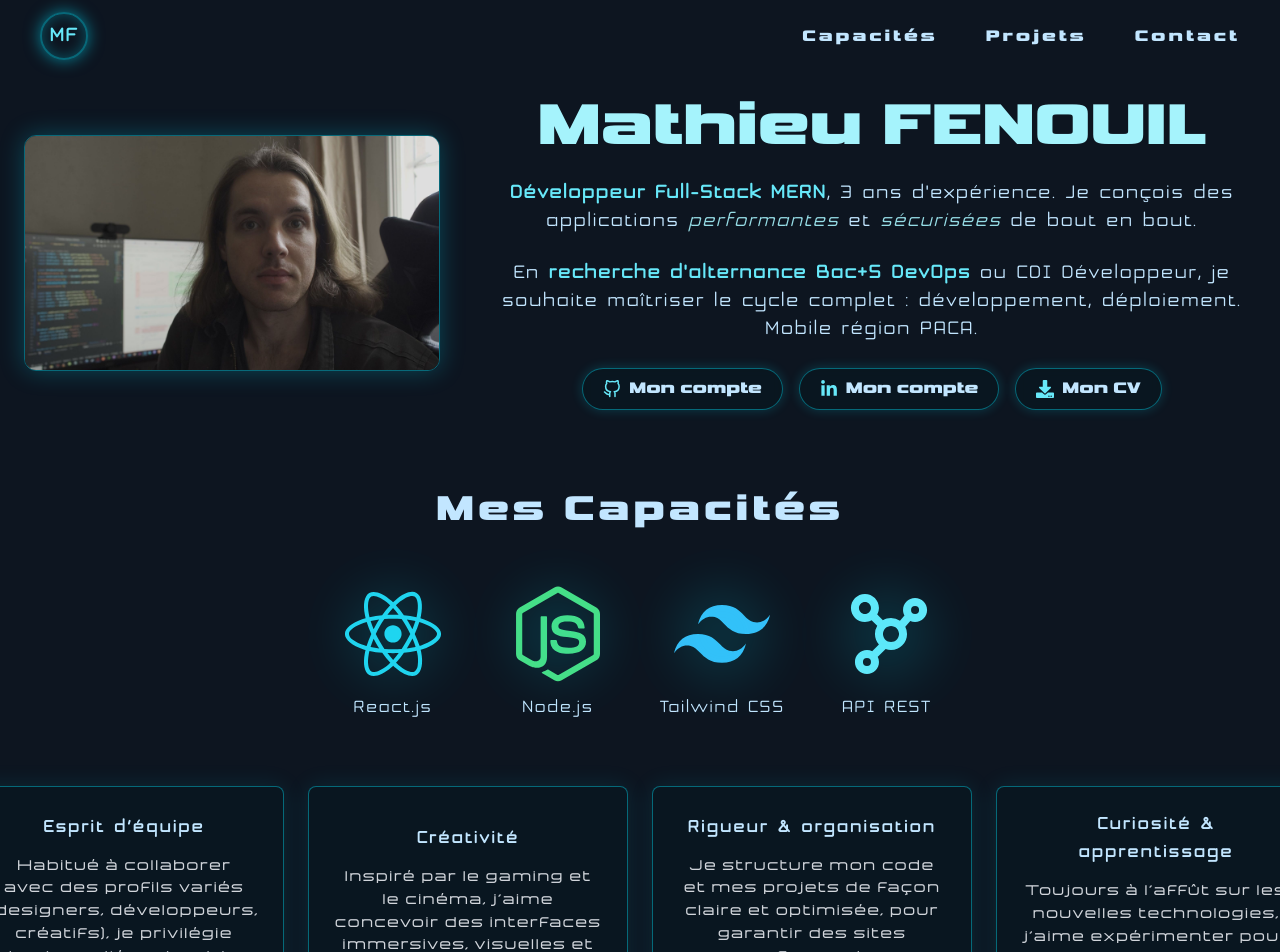
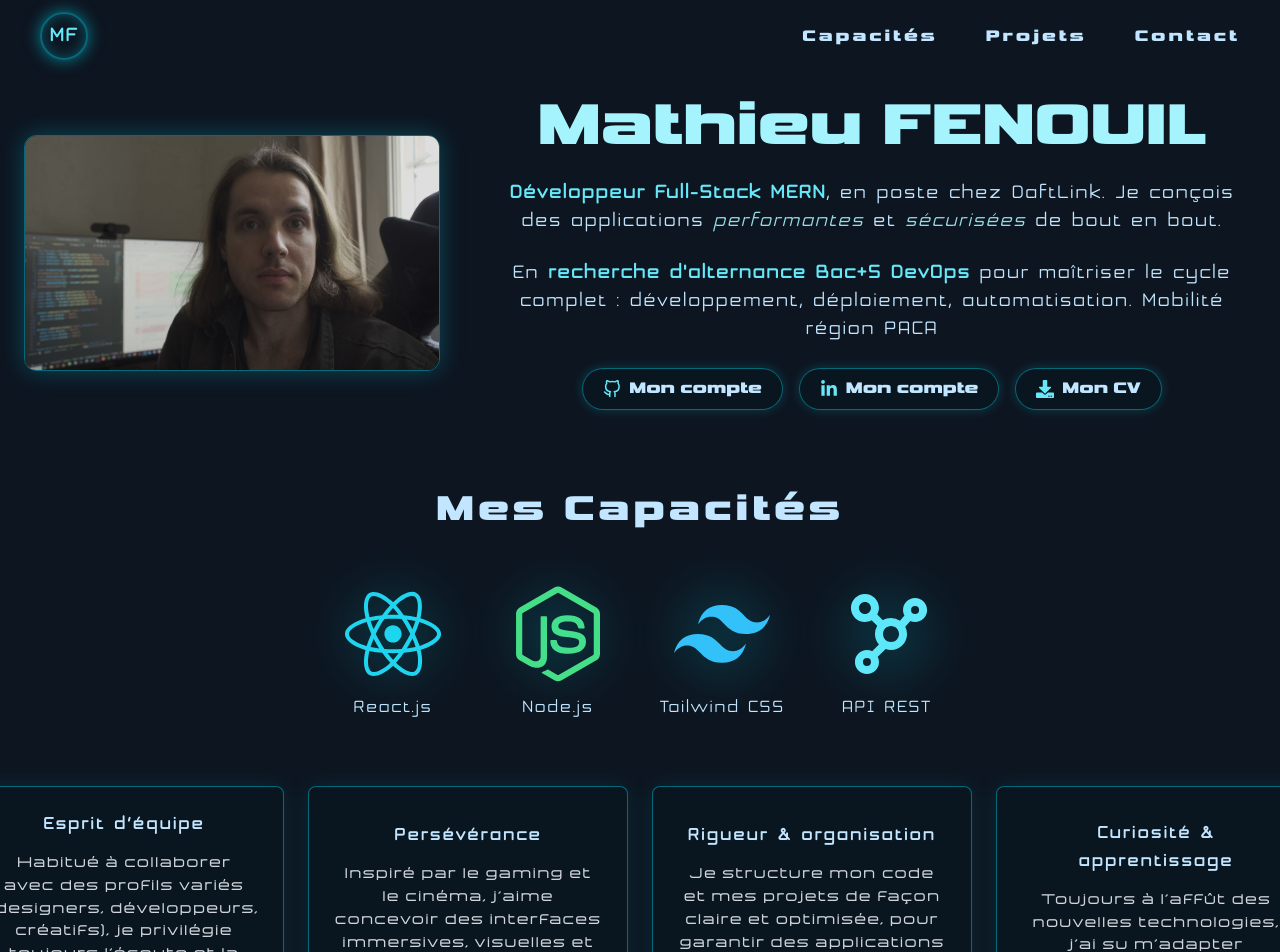
Before and after one commit to Matfen2/portfolio-mathieu-fenouil, a React (Create React App) app: page / in a window 1280 px wide. Shown: the top 952 px of the page. Built offline with nearby package versions, Linux system fonts and the light colour scheme.

Commit message:
Update Present and Capacities

```diff
--- a/src/sections/Capacities.jsx
+++ b/src/sections/Capacities.jsx
@@ -98,17 +98,17 @@ export default function Capacities() {
               text: "Habitué à collaborer avec des profils variés (designers, développeurs, créatifs), je privilégie toujours l’écoute et la fluidité dans le travail collectif.",
             },
             {
-              title: "Créativité",
+              title: "Persévérance",
               text: "Inspiré par le gaming et le cinéma, j’aime concevoir des interfaces immersives, visuelles et engageantes, où chaque détail compte.",
             },
             {
               title: "Rigueur & organisation",
-              text: "Je structure mon code et mes projets de façon claire et optimisée, pour garantir des sites performants, maintenables et cohérents.",
+              text: "Je structure mon code et mes projets de façon claire et optimisée, pour garantir des applications performantes et maintenables.",
             },
             {
               title: "Curiosité & apprentissage",
-              text: "Toujours à l’affût sur les nouvelles technologies, j’aime expérimenter pour améliorer mes outils et explorer les tendances du web moderne.",
-            },
+              text: "Toujours à l'affût des nouvelles technologies, j'ai su m'adapter rapidement de React à Vue.js chez DaftLink.",
+            }
           ].map(({ title, text }, i) => (
             <motion.div
               key={i}
--- a/src/sections/Present.jsx
+++ b/src/sections/Present.jsx
@@ -68,15 +68,13 @@ export default function Present() {
             <span className="font-semibold text-cyan-300">
               Développeur Full-Stack MERN
             </span>
-            , 3 ans d'expérience. Je conçois des applications{" "}
+            , en poste chez DaftLink. Je conçois des applications{" "}
             <span className="italic text-cyan-200/90">performantes</span> et{" "}
             <span className="italic text-cyan-200/90">sécurisées</span> de bout en bout.
           </p>
 
           <p className="text-sm sm:text-lg lg:text-xl lg:text-center leading-relaxed" style={{ fontFamily: "Honor", letterSpacing: "1.8px", color: "var(--text)"}}>
-            En <span className="text-cyan-300 font-semibold">recherche d'alternance Bac+5 DevOps</span> ou CDI Développeur,
-              je souhaite maîtriser le cycle complet : développement, déploiement.
-              Mobile région PACA.
+            En <span className="text-cyan-300 font-semibold">recherche d'alternance Bac+5 DevOps</span> pour maîtriser le cycle complet : développement, déploiement, automatisation. Mobilité région PACA
           </p>
 
           {/* ==== BOUTONS ==== */}
```
